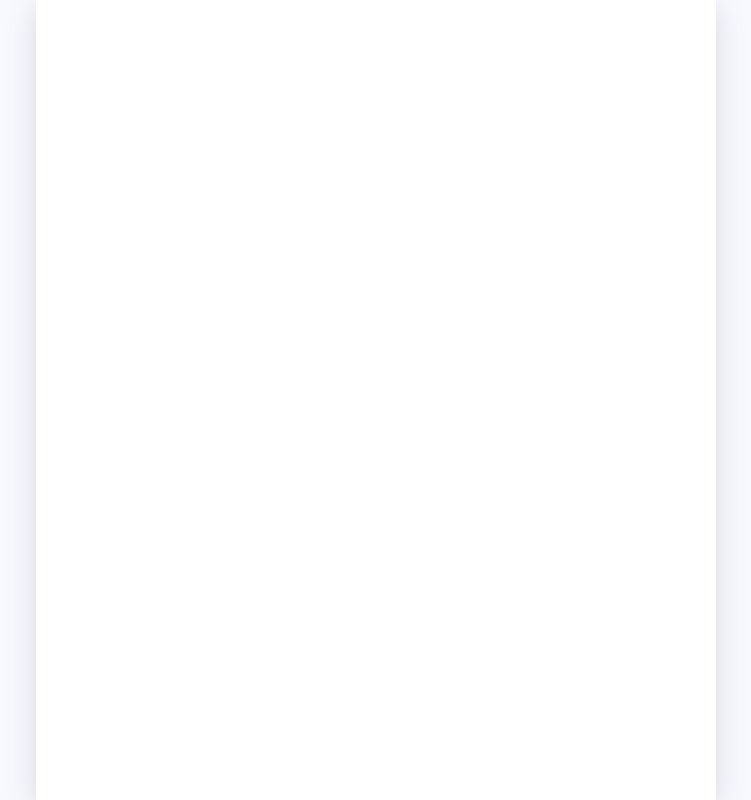
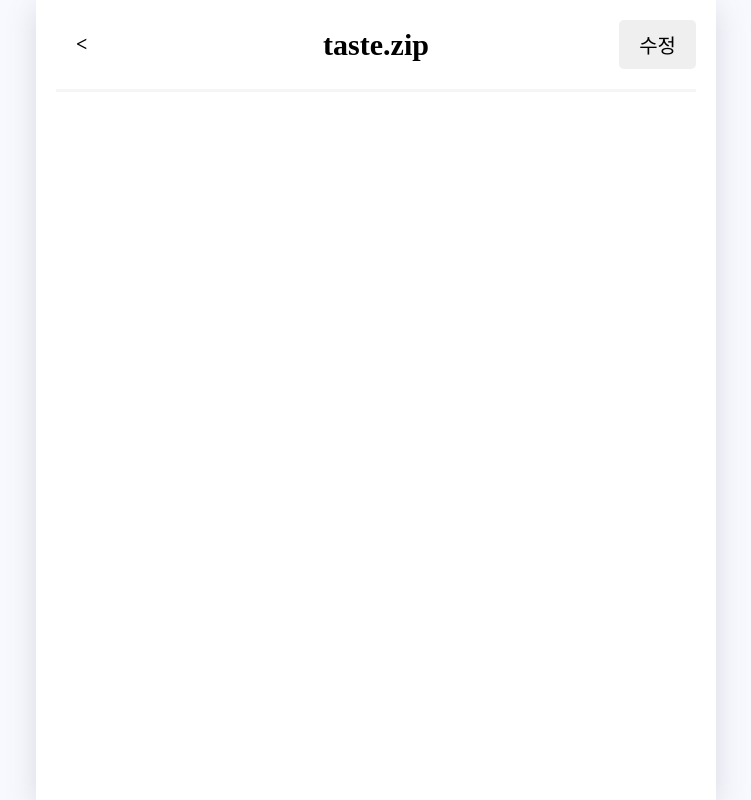
Before and after one commit to reliability-engineering-hub/taste-zip-fe, a React (Create React App) app: page /diaries/1 in a window 1280 px wide. Before the commit this address had no page. Shown: the whole page, without its empty margins (264-1015 px from the left). Built offline with nearby package versions, Linux system fonts and the light colour scheme; the HTML template or start-up script is replaced by a standard one; a web font is replaced by a local one.

Commit message:
:sparkles: 메인 페이지에서 일기 클릭시 상세보기 페이지로 이동

```diff
--- a/src/App.js
+++ b/src/App.js
@@ -3,6 +3,7 @@ import './App.css'
 import {BrowserRouter, Route, Routes} from "react-router-dom";
 
 import New from "./page/New";
+import DiaryDetail from "./page/DiaryDetail";
 
 function App() {
 
@@ -13,6 +14,7 @@ function App() {
                 <Routes>
                     <Route path='/' element={<Diaries/>}/>
                     <Route path='/diaries/new' element={<New/>}/>
+                    <Route path='/diaries/:id' element={<DiaryDetail/>}/>
                 </Routes>
             </div>
         </BrowserRouter>
--- a/src/component/DiaryItem.js
+++ b/src/component/DiaryItem.js
@@ -1,11 +1,18 @@
 import Items from "./Items";
 import {findEvaluationById} from "../util/Evaluation";
+import {useNavigate} from "react-router-dom";
 
 const DiaryItem = ({diary}) => {
+    const navigate = useNavigate();
+
+    const goDetail = () => {
+        navigate(`diaries/${diary.id}`)
+    }
     const evaluation = findEvaluationById(diary.evaluation);
-    console.log(evaluation)
     return (
-        <div className="DiaryItem">
+        <div
+            className="DiaryItem"
+            onClick={goDetail}>
             <div className="RestaurantName">{diary.restaurant.name}</div>
             <div className="DiaryTitle">{diary.title}</div>
             <div className="EatDateAndEvaluation">
@@ -15,7 +22,7 @@ const DiaryItem = ({diary}) => {
                         type={"Evaluation"}
                         key={diary.evaluation}
                         {...evaluation}
-                        onClick={() => {}}
+                        onClick={goDetail}
                     />
                 </div>
             </div>
--- /dev/null
+++ b/src/page/DiaryDetail.js
@@ -0,0 +1,28 @@
+import Header from "../component/Header";
+import CustomButton from "../component/CustomButton";
+import {useNavigate} from "react-router-dom";
+
+const DiaryDetail = () => {
+    const navigate = useNavigate();
+    return (
+        <div className="DiaryDetail">
+            <Header
+                headText={"taste.zip"}
+                leftChild={
+                    <CustomButton
+                        text={"<"}
+                        type={"back"}
+                        onClick={() => navigate(-1)}
+                    />}
+                rightChild={
+                    <CustomButton
+                        text={"수정"}
+                        type={"modify"}
+                        onClick={() => {}}
+                    />}
+            />
+        </div>
+    )
+}
+
+export default DiaryDetail
```
